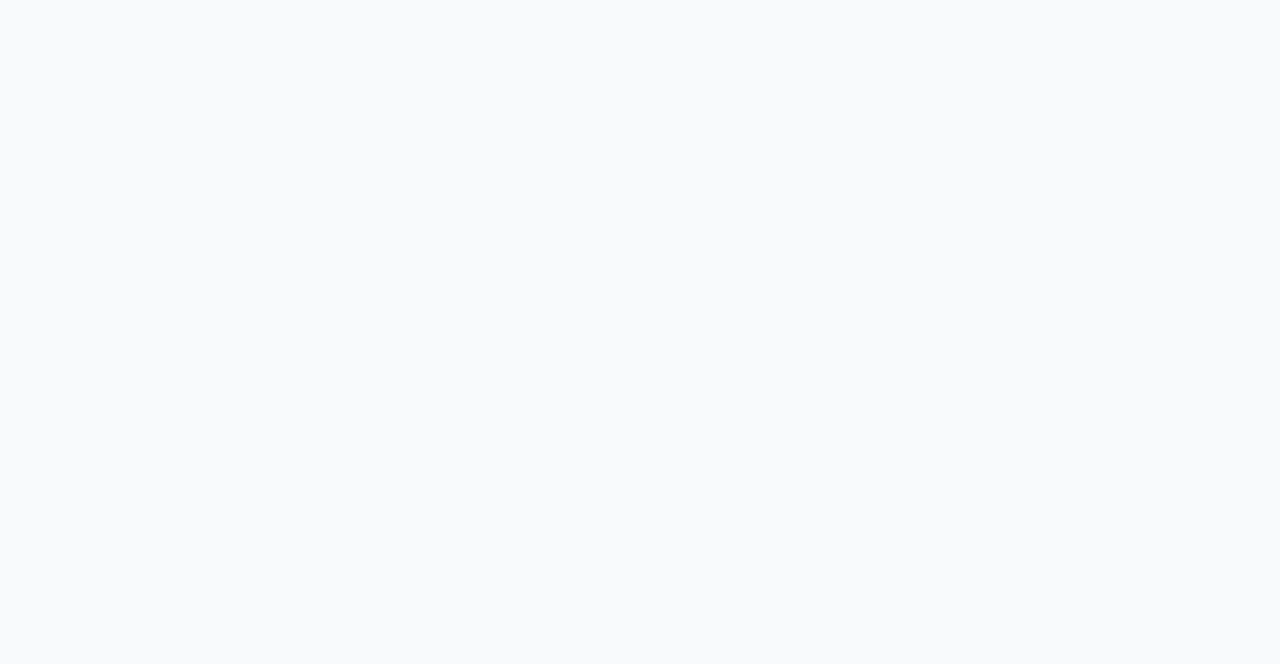
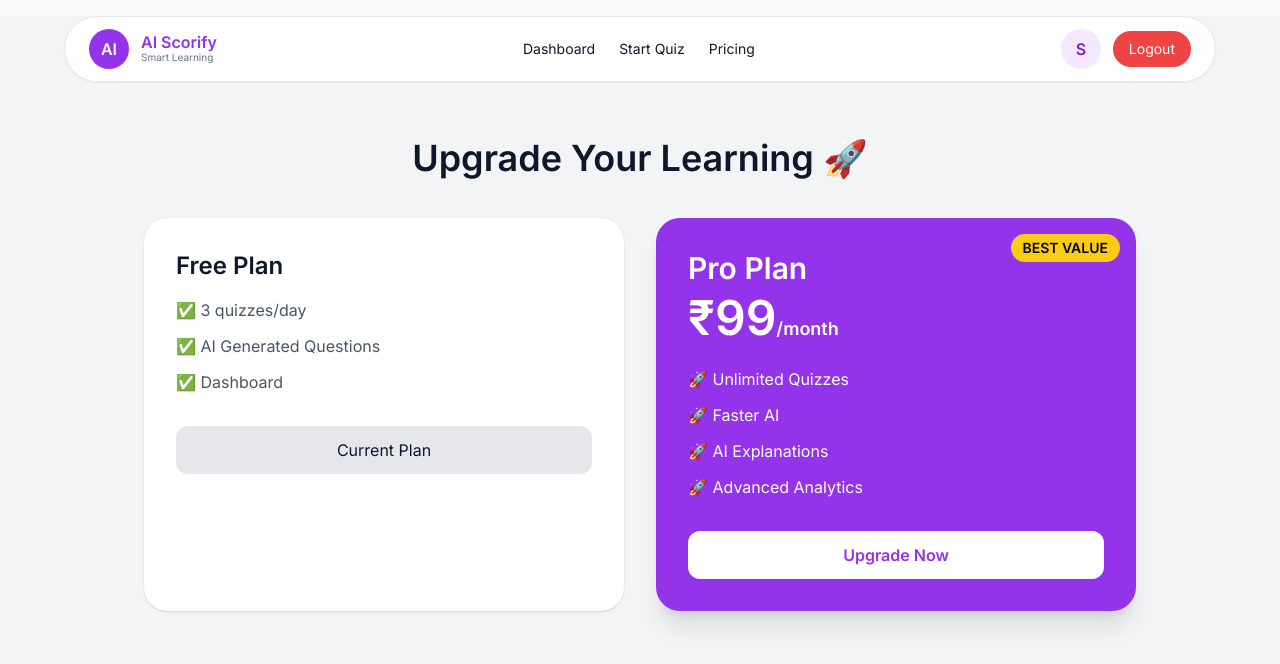
Before and after one commit to rajivlcr/ai-scorify-web, a React (Vite) app: page /pricing in a window 1280 px wide. Before the commit this address had no page. Shown: the top 664 px of the page. Built offline with nearby package versions, Linux system fonts and the light colour scheme; sample sign-in values are in the browser's storage.

Commit message:
Added Razorpay frontend integration and premium pricing UI

```diff
--- a/src/App.jsx
+++ b/src/App.jsx
@@ -1,113 +1,84 @@
 import { Routes, Route, Navigate } from "react-router-dom";
-import Layout from "./components/Layout";
-import Home from "./pages/Home";
+
+import Navbar from "./components/Navbar";
+
+import Login from "./pages/Login";
+
+import Register from "./pages/Register";
+
+import Dashboard from "./pages/Dashboard";
+
+import Subjects from "./pages/Subjects";
+
+import Subject from "./pages/Subject";
+
 import Quiz from "./pages/Quiz";
+
 import Result from "./pages/Result";
-import Dashboard from "./pages/Dashboard";
-import Login from "./pages/Login";
-import Register from "./pages/Register";
-import Profile from "./pages/Profile";
-import Subject from "./pages/Subject";
-import Subjects from "./pages/Subjects";
+
+import Pricing from "./pages/Pricing";
+
 import { useAuth } from "./context/AuthContext";
 
 export default function App() {
   const { user } = useAuth();
-  console.log("APP USER:", user); // 🔥 ADD THIS
+
   return (
+    <div className="min-h-screen bg-gray-100">
+      {/* 🚀 GLOBAL NAVBAR */}
+      <Navbar />
+
+      {/* 🚀 PAGE CONTENT */}
+      <div className="max-w-7xl mx-auto p-4">
         <Routes>
-      {/* PUBLIC */}
-      <Route path="/login" element={!user ? <Login /> : <Navigate to="/" />} />
-      <Route
-        path="/register"
-        element={!user ? <Register /> : <Navigate to="/" />}
-      />
-
-      {/* PROTECTED */}
+          {/* 🚀 AUTO REDIRECT */}
           <Route
             path="/"
             element={
-          user ? (
-            <Layout>
-              <Home />
-            </Layout>
-          ) : (
-            <Navigate to="/login" />
-          )
+              user ? <Navigate to="/dashboard" /> : <Navigate to="/login" />
             }
           />
+
+          {/* 🔓 AUTH */}
+          <Route
+            path="/login"
+            element={user ? <Navigate to="/dashboard" /> : <Login />}
+          />
+
+          <Route
+            path="/register"
+            element={user ? <Navigate to="/dashboard" /> : <Register />}
+          />
+
+          {/* 🔐 PROTECTED */}
+          <Route
+            path="/dashboard"
+            element={user ? <Dashboard /> : <Navigate to="/login" />}
+          />
+
+          <Route
+            path="/subjects"
+            element={user ? <Subjects /> : <Navigate to="/login" />}
+          />
+
           <Route
             path="/subject/:name"
-        element={
-          user ? (
-            <Layout>
-              <Subject />
-            </Layout>
-          ) : (
-            <Navigate to="/login" />
-          )
-        }
+            element={user ? <Subject /> : <Navigate to="/login" />}
           />
+
           <Route
             path="/quiz"
-        element={
-          user ? (
-            <Layout>
-              <Quiz />
-            </Layout>
-          ) : (
-            <Navigate to="/login" />
-          )
-        }
+            element={user ? <Quiz /> : <Navigate to="/login" />}
           />
+
           <Route
             path="/result"
-        element={
-          user ? (
-            <Layout>
-              <Result />
-            </Layout>
-          ) : (
-            <Navigate to="/login" />
-          )
-        }
+            element={user ? <Result /> : <Navigate to="/login" />}
           />
-      <Route
-        path="/dashboard"
-        element={
-          user ? (
-            <Layout>
-              <Dashboard />
-            </Layout>
-          ) : (
-            <Navigate to="/login" />
-          )
-        }
-      />
-      <Route
-        path="/profile"
-        element={
-          user ? (
-            <Layout>
-              <Profile />
-            </Layout>
-          ) : (
-            <Navigate to="/login" />
-          )
-        }
-      />
-      <Route
-        path="/subjects"
-        element={
-          user ? (
-            <Layout>
-              <Subjects />
-            </Layout>
-          ) : (
-            <Navigate to="/login" />
-          )
-        }
-      />
+
+          <Route path="/pricing" element={<Pricing />} />
         </Routes>
+      </div>
+    </div>
   );
 }
--- a/src/components/Navbar.jsx
+++ b/src/components/Navbar.jsx
@@ -1,34 +1,83 @@
 import { Link, useNavigate } from "react-router-dom";
+
 import { useAuth } from "../context/AuthContext";
 
 export default function Navbar() {
-  const { user } = useAuth();
+  const { user, logout } = useAuth();
+
   const navigate = useNavigate();
 
   return (
     <div className="flex justify-center mt-4 z-50 relative">
       <div className="w-[90%] max-w-6xl bg-white/90 backdrop-blur-md border border-gray-200 shadow-sm rounded-full px-6 py-3 flex items-center justify-between">
-        {/* LOGO */}
+        {/* 🚀 LOGO */}
         <div
-          onClick={() => navigate("/")}
-          className="cursor-pointer font-semibold"
+          onClick={() => navigate(user ? "/dashboard" : "/")}
+          className="cursor-pointer flex items-center gap-3"
         >
-          AI Scorify
+          <div className="w-10 h-10 rounded-full bg-purple-600 text-white flex items-center justify-center font-bold">
+            AI
+          </div>
+
+          <div>
+            <h1 className="font-bold text-purple-600 leading-none">
+              AI Scorify
+            </h1>
+
+            <p className="text-[10px] text-gray-500">Smart Learning</p>
+          </div>
         </div>
 
-        {/* NAV */}
-        <div className="flex items-center gap-8 text-sm">
-          <Link to="/" className="hover:text-purple-600">
-            Home
-          </Link>
+        {/* 🚀 NAVIGATION */}
+        <div className="flex items-center gap-6 text-sm">
+          {user && (
+            <>
+              <Link
+                to="/dashboard"
+                className="hover:text-purple-600 transition"
+              >
+                Dashboard
+              </Link>
 
-          <Link to="/dashboard" className="hover:text-purple-600">
-            Dashboard
-          </Link>
+              <Link to="/subjects" className="hover:text-purple-600 transition">
+                Start Quiz
+              </Link>
+
+              <Link to="/pricing" className="hover:text-purple-600 transition">
+                Pricing
+              </Link>
+            </>
+          )}
         </div>
 
-        {/* USER */}
-        <div>{user?.name?.[0] || "U"}</div>
+        {/* 🚀 USER */}
+        <div className="flex items-center gap-3">
+          {user ? (
+            <>
+              <div className="w-10 h-10 rounded-full bg-purple-100 text-purple-700 flex items-center justify-center font-bold">
+                {user?.name?.[0] || "U"}
+              </div>
+
+              <button
+                onClick={() => {
+                  logout();
+
+                  navigate("/login");
+                }}
+                className="bg-red-500 hover:bg-red-600 text-white px-4 py-2 rounded-full text-sm transition"
+              >
+                Logout
+              </button>
+            </>
+          ) : (
+            <Link
+              to="/login"
+              className="bg-purple-600 hover:bg-purple-700 text-white px-4 py-2 rounded-full text-sm transition"
+            >
+              Login
+            </Link>
+          )}
+        </div>
       </div>
     </div>
   );
--- /dev/null
+++ b/src/components/UpgradeModal.jsx
@@ -0,0 +1,33 @@
+export default function UpgradeModal({ open, onClose }) {
+  if (!open) return null;
+
+  return (
+    <div className="fixed inset-0 bg-black/40 flex items-center justify-center z-50">
+      <div className="bg-white p-8 rounded-3xl w-[90%] max-w-md text-center">
+        <h2 className="text-2xl font-bold mb-4">Upgrade to Pro ⭐</h2>
+
+        <p className="text-gray-600 mb-6">
+          You reached today’s free quiz limit.
+        </p>
+
+        <div className="space-y-3 text-left mb-6">
+          <p>✅ Unlimited quizzes</p>
+
+          <p>✅ Faster AI generation</p>
+
+          <p>✅ Advanced analytics</p>
+
+          <p>✅ AI explanations</p>
+        </div>
+
+        <button className="bg-purple-600 text-white w-full py-3 rounded-xl">
+          Upgrade Now
+        </button>
+
+        <button onClick={onClose} className="mt-3 text-gray-500">
+          Maybe Later
+        </button>
+      </div>
+    </div>
+  );
+}
--- a/src/context/AuthContext.jsx
+++ b/src/context/AuthContext.jsx
@@ -1,41 +1,49 @@
-import { createContext, useContext, useState, useEffect } from "react";
+import { createContext, useContext, useEffect, useState } from "react";
 
 const AuthContext = createContext();
 
-export const useAuth = () => useContext(AuthContext);
-
-export default function AuthProvider({ children }) {
+export const AuthProvider = ({ children }) => {
   const [user, setUser] = useState(null);
 
+  // ✅ LOAD USER
   useEffect(() => {
-    const stored = localStorage.getItem("user");
+    const savedUser = localStorage.getItem("user");
 
-    if (stored && stored !== "undefined") {
-      try {
-        setUser(JSON.parse(stored));
-      } catch {
-        setUser(null);
-      }
+    if (savedUser) {
+      setUser(JSON.parse(savedUser));
     }
   }, []);
 
+  // ✅ LOGIN
   const login = (userData, token) => {
-    console.log("SETTING USER:", userData); // 🔥 ADD THIS
+    localStorage.setItem("token", token);
 
-    localStorage.setItem("token", token);
     localStorage.setItem("user", JSON.stringify(userData));
 
     setUser(userData);
   };
 
+  // ✅ LOGOUT
   const logout = () => {
-    localStorage.clear();
+    localStorage.removeItem("token");
+
+    localStorage.removeItem("user");
+
     setUser(null);
   };
 
   return (
-    <AuthContext.Provider value={{ user, login, logout }}>
+    <AuthContext.Provider
+      value={{
+        user,
+        setUser,
+        login,
+        logout,
+      }}
+    >
       {children}
     </AuthContext.Provider>
   );
-}
+};
+
+export const useAuth = () => useContext(AuthContext);
--- a/src/pages/Dashboard.jsx
+++ b/src/pages/Dashboard.jsx
@@ -1,26 +1,40 @@
 import { useEffect, useState } from "react";
+
+import { useNavigate } from "react-router-dom";
+
 import api from "../services/api";
+
 import { useAuth } from "../context/AuthContext";
 
 export default function Dashboard() {
-  const { user } = useAuth();
+  const { user, logout } = useAuth();
+
+  const navigate = useNavigate();
+
   const [data, setData] = useState([]);
 
   useEffect(() => {
-    if (!user) return;
+    if (!user) {
+      navigate("/login");
+
+      return;
+    }
 
     const userId = user.id || user.email;
 
     api
       .get(`/dashboard/${userId}`)
+
       .then((res) => setData(res.data))
+
       .catch(console.error);
   }, [user]);
 
-  // 📊 Calculate stats
+  // 📊 STATS
   const totalAttempts = data.length;
 
   const totalScore = data.reduce((acc, d) => acc + d.score, 0);
+
   const totalQuestions = data.reduce((acc, d) => acc + d.total, 0);
 
   const accuracy = totalQuestions
@@ -31,31 +45,64 @@ export default function Dashboard() {
     <div className="space-y-6">
       {/* 🔥 HEADER */}
       <div className="bg-gradient-to-r from-purple-600 to-indigo-600 text-white p-6 rounded-2xl shadow">
-        <h1 className="text-xl font-bold">Welcome back 👋</h1>
-        <p className="text-sm opacity-90 mt-1">
-          Track your learning and improve daily
-        </p>
+        <div className="flex justify-between items-start">
+          <div>
+            <h1 className="text-xl font-bold">Welcome back 👋</h1>
+
+            <p className="text-sm opacity-90 mt-1">
+              Track your learning and improve daily
+            </p>
+          </div>
+
+          {/* 🚀 LOGOUT */}
+          <button
+            onClick={() => {
+              logout();
+
+              navigate("/login");
+            }}
+            className="bg-white/20 hover:bg-white/30 px-4 py-2 rounded-xl text-sm"
+          >
+            Logout
+          </button>
+        </div>
       </div>
 
-      {/* 📊 STATS CARDS */}
+      {/* ⭐ PLAN */}
+      <div className="bg-white p-5 rounded-2xl shadow">
+        {user?.plan === "pro" ? (
+          <div className="bg-yellow-100 text-yellow-800 px-4 py-3 rounded-xl inline-block font-semibold">
+            PRO MEMBER ⭐
+          </div>
+        ) : (
+          <div className="bg-gray-100 px-4 py-3 rounded-xl inline-block">
+            Free Plan • {3 - (user?.quizCountToday || 0)} quizzes left today
+          </div>
+        )}
+      </div>
+
+      {/* 📊 STATS */}
       <div className="grid md:grid-cols-3 gap-4">
         <div className="bg-white p-5 rounded-2xl shadow">
           <p className="text-sm text-gray-500">Total Attempts</p>
+
           <p className="text-2xl font-bold text-purple-600">{totalAttempts}</p>
         </div>
 
         <div className="bg-white p-5 rounded-2xl shadow">
           <p className="text-sm text-gray-500">Total Score</p>
+
           <p className="text-2xl font-bold text-purple-600">{totalScore}</p>
         </div>
 
         <div className="bg-white p-5 rounded-2xl shadow">
           <p className="text-sm text-gray-500">Accuracy</p>
+
           <p className="text-2xl font-bold text-green-500">{accuracy}%</p>
         </div>
       </div>
 
-      {/* 📈 RECENT ACTIVITY */}
+      {/* 📈 ACTIVITY */}
       <div>
         <h2 className="text-lg font-bold mb-3">📊 Recent Activity</h2>
 
@@ -72,6 +119,7 @@ export default function Dashboard() {
               <div className="flex justify-between items-center">
                 <div>
                   <p className="font-semibold text-purple-600">{d.subject}</p>
+
                   <p className="text-sm text-gray-500">{d.chapter}</p>
                 </div>
 
@@ -80,7 +128,7 @@ export default function Dashboard() {
                 </p>
               </div>
 
-              {/* 📊 Progress bar */}
+              {/* 📊 PROGRESS */}
               <div className="mt-3">
                 <div className="w-full bg-gray-200 h-2 rounded">
                   <div
--- /dev/null
+++ b/src/pages/Pricing.jsx
@@ -0,0 +1,168 @@
+import api from "../services/api";
+
+import { useAuth } from "../context/AuthContext";
+
+import { useNavigate } from "react-router-dom";
+
+export default function Pricing() {
+  const { user, setUser } = useAuth();
+
+  const navigate = useNavigate();
+
+  // 🚀 LOAD RAZORPAY
+  const loadScript = (src) => {
+    return new Promise((resolve) => {
+      const script = document.createElement("script");
+
+      script.src = src;
+
+      script.onload = () => resolve(true);
+
+      script.onerror = () => resolve(false);
+
+      document.body.appendChild(script);
+    });
+  };
+
+  // 🚀 HANDLE PAYMENT
+  const handlePayment = async () => {
+    const loaded = await loadScript(
+      "https://checkout.razorpay.com/v1/checkout.js",
+    );
+
+    if (!loaded) {
+      alert("Razorpay SDK failed");
+
+      return;
+    }
+
+    try {
+      // ✅ CREATE ORDER
+      const orderRes = await api.post("/payment/create-order");
+
+      const order = orderRes.data;
+
+      const options = {
+        key: import.meta.env.VITE_RAZORPAY_KEY_ID,
+
+        amount: order.amount,
+
+        currency: order.currency,
+
+        name: "AI Scorify",
+
+        description: "Pro Plan",
+
+        order_id: order.id,
+
+        handler: async function (response) {
+          try {
+            // ✅ VERIFY PAYMENT
+            const verifyRes = await api.post(
+              "/payment/verify",
+
+              response,
+            );
+
+            // ✅ UPDATE USER
+            if (verifyRes.data.user) {
+              localStorage.setItem(
+                "user",
+
+                JSON.stringify(verifyRes.data.user),
+              );
+
+              setUser(verifyRes.data.user);
+            }
+
+            // ✅ SUCCESS
+            alert("Payment Successful 🚀");
+
+            // ✅ REDIRECT
+            navigate("/dashboard");
+          } catch (err) {
+            console.log(err);
+
+            alert("Payment verification failed");
+          }
+        },
+
+        prefill: {
+          name: user?.name,
+
+          email: user?.email,
+        },
+
+        theme: {
+          color: "#7c3aed",
+        },
+      };
+
+      const paymentObject = new window.Razorpay(options);
+
+      paymentObject.open();
+    } catch (err) {
+      console.log(err);
+
+      alert("Payment failed");
+    }
+  };
+
+  return (
+    <div className="max-w-5xl mx-auto py-10 px-4">
+      <h1 className="text-4xl font-bold text-center mb-10">
+        Upgrade Your Learning 🚀
+      </h1>
+
+      <div className="grid md:grid-cols-2 gap-8">
+        {/* FREE */}
+        <div className="bg-white p-8 rounded-3xl shadow">
+          <h2 className="text-2xl font-bold mb-4">Free Plan</h2>
+
+          <ul className="space-y-3 text-gray-600">
+            <li>✅ 3 quizzes/day</li>
+
+            <li>✅ AI Generated Questions</li>
+
+            <li>✅ Dashboard</li>
+          </ul>
+
+          <button className="mt-8 bg-gray-200 w-full py-3 rounded-xl">
+            Current Plan
+          </button>
+        </div>
+
+        {/* PRO */}
+        <div className="bg-purple-600 text-white p-8 rounded-3xl shadow-xl relative">
+          <div className="absolute top-4 right-4 bg-yellow-400 text-black px-3 py-1 rounded-full text-sm font-bold">
+            BEST VALUE
+          </div>
+
+          <h2 className="text-3xl font-bold mb-2">Pro Plan</h2>
+
+          <p className="text-5xl font-bold mb-6">
+            ₹99
+            <span className="text-lg">/month</span>
+          </p>
+
+          <ul className="space-y-3">
+            <li>🚀 Unlimited Quizzes</li>
+
+            <li>🚀 Faster AI</li>
+
+            <li>🚀 AI Explanations</li>
+
+            <li>🚀 Advanced Analytics</li>
+          </ul>
+
+          <button
+            onClick={handlePayment}
+            className="mt-8 bg-white text-purple-600 font-bold w-full py-3 rounded-xl hover:scale-105 transition"
+          >
+            Upgrade Now
+          </button>
+        </div>
+      </div>
+    </div>
+  );
+}
```
Also changed, not shown: src/main.jsx (+16 -11 lines), src/pages/Quiz.jsx (+102 -43 lines), src/services/api.js (+14 -2 lines), 1 other file (tests, documents, lock files or other folders). Lines whose indentation alone changed are shown as unchanged.
